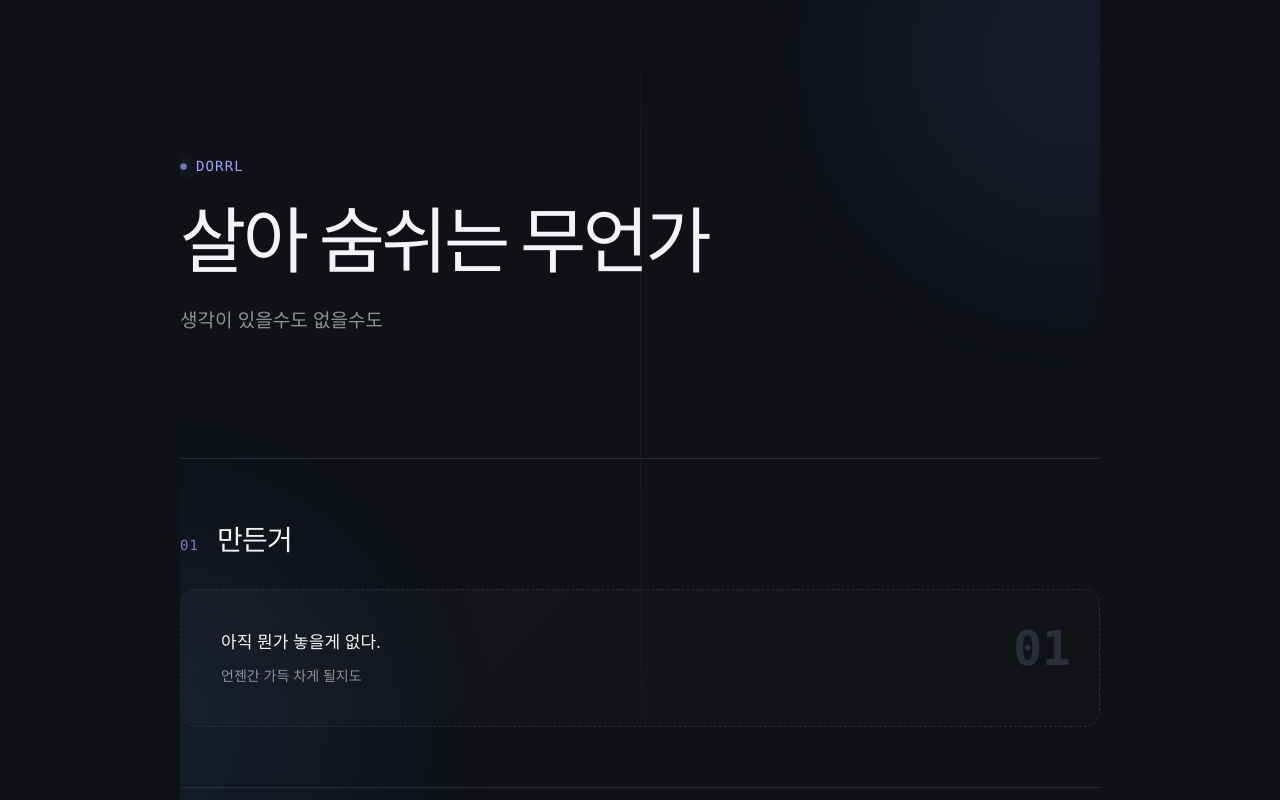
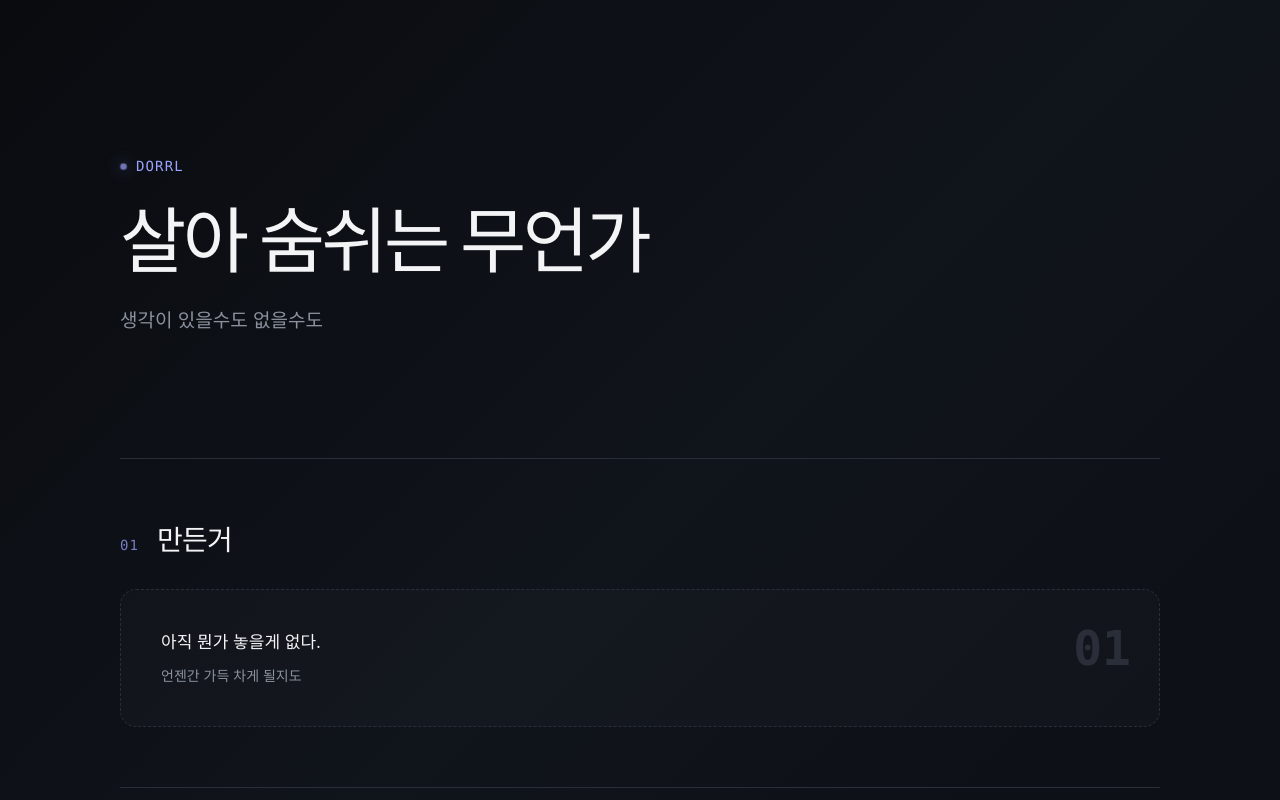
Before and after one commit to dorrl/dorrl, a React (Vite) app: page / in a window 1280 px wide. Shown: the top 800 px of the page. Built offline with nearby package versions, Linux system fonts and the light colour scheme.

Commit message:
style: simplify background gradient

```diff
--- a/src/App.css
+++ b/src/App.css
@@ -1,9 +1,5 @@
-#root { min-height: 100svh; }
-.site { position:relative; width:min(920px,calc(100% - 40px)); margin:0 auto; padding:96px 0 40px; box-sizing:border-box; overflow:hidden; }
-.site::before { content:''; position:absolute; top:0; left:50%; width:1px; height:100%; background:linear-gradient(180deg,transparent,var(--border) 18%,transparent 82%); opacity:.45; pointer-events:none; }
-.ambient { position:absolute; width:420px; height:420px; border-radius:50%; filter:blur(90px); opacity:.09; pointer-events:none; animation:float 12s ease-in-out infinite; }
-.ambient-one { top:-180px; right:-160px; background:#6875ff; }
-.ambient-two { top:520px; left:-240px; background:#4d8cff; animation-delay:-5s; }
+#root { min-height: 100svh; background:linear-gradient(135deg,#090b0f 0%,#10141b 48%,#0b0e13 100%); }
+.site { position:relative; width:min(1040px,calc(100% - 40px)); margin:0 auto; padding:96px 0 40px; box-sizing:border-box; }
 .hero { position:relative; padding:56px 0 104px; animation:rise .8s cubic-bezier(.2,.7,.2,1) both; }
 .eyebrow,.section-number { margin:0; color:var(--accent); font-family:var(--mono); font-size:14px; letter-spacing:.08em; }
 .eyebrow { display:inline-flex; align-items:center; gap:9px; margin-bottom:26px; text-transform:uppercase; }
@@ -15,7 +11,7 @@
 .section-heading { display:flex; align-items:baseline; gap:18px; margin-bottom:28px; }
 .section-number { opacity:.75; }
 .section-heading h2 { margin:0; color:var(--text-h); font-size:28px; font-weight:600; letter-spacing:-.03em; }
-.empty-projects { position:relative; padding:40px; border:1px dashed var(--border); border-radius:16px; background:linear-gradient(135deg,rgba(255,255,255,.025),rgba(255,255,255,.008)); }
+.empty-projects { position:relative; padding:40px; border:1px dashed var(--border); border-radius:16px; background:rgba(255,255,255,.018); }
 .empty-projects::after { content:'01'; position:absolute; right:28px; top:22px; color:var(--border); font-family:var(--mono); font-size:48px; font-weight:700; }
 .empty-projects p { margin:0; color:var(--text-h); font-size:17px; }
 .empty-projects span { display:block; margin-top:9px; color:var(--text); font-size:14px; }
@@ -37,7 +33,6 @@
 .link-card:hover .link-arrow { opacity:1; transform:translate(2px,-2px); }
 footer { display:flex; justify-content:space-between; gap:20px; padding-top:32px; border-top:1px solid var(--border); color:var(--text); font-family:var(--mono); font-size:12px; animation:rise .8s cubic-bezier(.2,.7,.2,1) .3s both; }
 @keyframes rise { from { opacity:0; transform:translateY(20px); } to { opacity:1; transform:none; } }
-@keyframes float { 0%,100% { transform:translate3d(0,0,0); } 50% { transform:translate3d(20px,28px,0); } }
 @keyframes pulse { 0%,100% { opacity:.55; transform:scale(.85); } 50% { opacity:1; transform:scale(1.15); } }
 @media (max-width:900px) { .links { grid-template-columns:repeat(2,minmax(0,1fr)); } }
 @media (max-width:520px) { .links { grid-template-columns:1fr; } }
```
